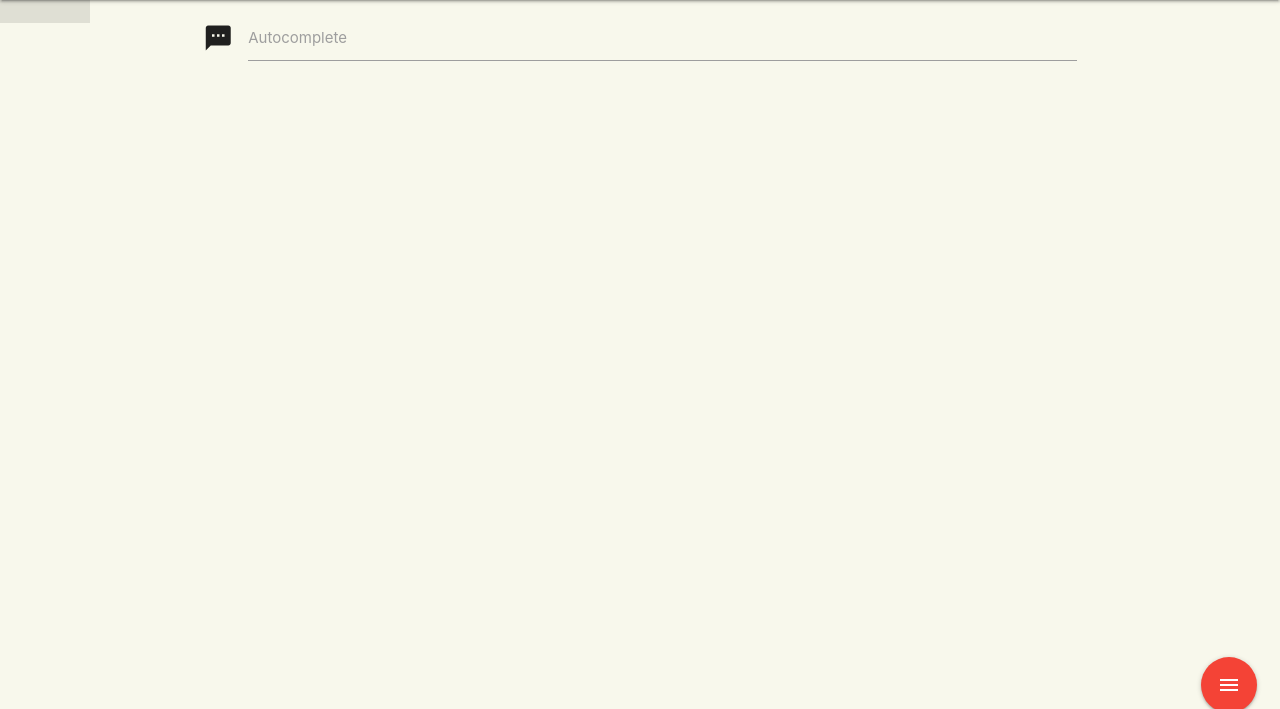
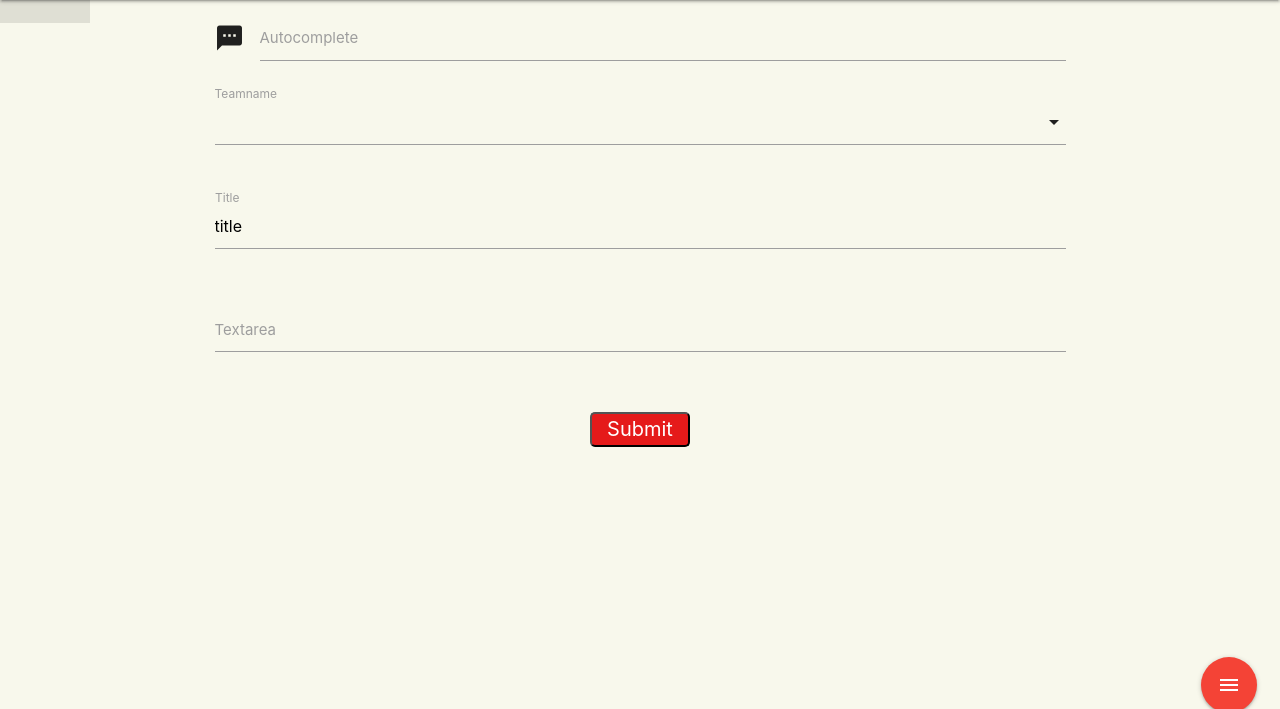
Before and after one commit to tidders2000/rmc, a Flask app: page /add_feedback in a window 1280 px wide. Shown: the part 64-773 px from the top of the page. Run offline with Flask 2, Linux system fonts and the light colour scheme; the visitor is signed in with stand-in values (Sample User, id 1); data that the repository does not hold is empty.

Commit message:
name field changed in db and add feedback form added

```diff
--- a/app.py
+++ b/app.py
@@ -106,8 +106,8 @@ def signup():
  form = SignUp()
  if request.method == 'POST' and form.validate_on_submit():
 
-       firstname=request.form['firstname']
-       lastname=request.form ['lastname']
+       fullname=request.form['fullname']
+
        password=generate_password_hash(request.form['password'])
        email=request.form['email']
        profileImage='blank_profile.png'
@@ -127,8 +127,8 @@ def signup():
 
             else:
                 with connection.cursor() as cursor:
-                    sql= "INSERT INTO `users` (`firstname`, `lastname`, `email`, `password`,`profileImage`) VALUES (%s, %s, %s, %s, %s)"
-                    cursor.execute(sql,(firstname,lastname,email,password,profileImage))
+                    sql= "INSERT INTO `users` (`name`, `email`, `password`,`profileImage`) VALUES (%s, %s, %s, %s)"
+                    cursor.execute(sql,(fullname,email,password,profileImage))
                     connection.commit()
                     flash('data added')
                     session['user'] = request.form['email']
@@ -139,22 +139,6 @@ def signup():
 
  return render_template('signup.html', form=form, page_title=page_title)
 
-@app.route('/updateInfo')
-def get_tasks():
-    page_title = "Update Info"
-    try:
-    # Run a query
-     with connection.cursor(pymysql.cursors.DictCursor) as cursor:
-        sql = " SELECT users.id, users.firstname, users.lastname,location.locationname,teamname.teamname FROM users INNER JOIN location ON location.id=users.id INNER JOIN teamname ON teamname.id=users.teamid"
-        cursor.execute(sql)
-        result = cursor.fetchall()
-
-    except:
-    # Close the connection, regardless of whether or not the above was successful
-     print("An exception occurred")
-
-
-    return render_template('updateInfo.html', users=result, page_title=page_title)
 
 @app.route("/mail")
 def index():
@@ -183,7 +167,14 @@ def feedback():
 def add_feedback():
     if g.user:
         page_title="Add Feedback"
-        return render_template("add_feedback.html", page_title=page_title)
+        try:
+         with connection.cursor(pymysql.cursors.DictCursor) as cursor:
+             sql= "SELECT * FROM teamname;"
+             cursor.execute(sql)
+             teamname = cursor.fetchall()
+        except: flash('error')
+
+        return render_template("add_feedback.html", page_title=page_title, teamname=teamname)
     return redirect('/')
 
 
@@ -224,8 +215,8 @@ def myprofile():
         except:
             flash('error')
         if request.method == 'POST':
-                  firstname=request.form['firstname']
-                  lastname=request.form['lastname']
+                  fullname=request.form['fullname']
+
                   biog=request.form['biog']
                   team=request.form['teamie']
                   userid=request.form['id']
@@ -236,9 +227,9 @@ def myprofile():
 
                   try:
                       with connection.cursor(pymysql.cursors.DictCursor) as cursor:
-                          sql="UPDATE users SET firstname=%s, lastname=%s, biog=%s, teamId=%s, locationId=%s where id=%s"
+                          sql="UPDATE users SET name=%s, biog=%s, teamId=%s, locationId=%s where id=%s"
 
-                          cursor.execute(sql,(firstname,lastname,biog,team,location,userid))
+                          cursor.execute(sql,(fullname,biog,team,location,userid))
                           connection.commit()
                   except:
                         flash('unable to change data')
@@ -298,11 +289,12 @@ def upload_file():
 
             return redirect('home')
     return render_template('ppupload.html', profilepic=profilepic)
+
 @app.route('/names')
 def names():
      try:
                  with connection.cursor(pymysql.cursors.DictCursor) as cursor:
-                    sql="SELECT firstname FROM users"
+                    sql="SELECT name FROM users"
                     cursor.execute(sql)
                     connection.commit()
                     names=cursor.fetchall()
@@ -312,6 +304,7 @@ def names():
 
      return jsonify(names)
 
+
 if __name__=='__main__':
 
     app.run(host=os.environ.get('IP'),
--- a/forms.py
+++ b/forms.py
@@ -9,8 +9,8 @@ class LoginForm(FlaskForm):
     submit = SubmitField('Sign In')
 
 class SignUp(FlaskForm):
-    firstname = StringField('firstname', validators=[DataRequired()])
-    lastname = StringField('lastname', validators=[DataRequired()])
+    fullname = StringField('firstname', validators=[DataRequired()])
+
     email = StringField('email', validators=[DataRequired()])
     password = PasswordField('password', validators=[DataRequired()])
     submit = SubmitField('Sign In')
--- a/static/js/javascript.js
+++ b/static/js/javascript.js
@@ -23,7 +23,7 @@
         var names = {};
         for (var i = 0; i < response.length; i++) {
           //console.log(countryArray[i].name);
-          names[response[i].firstname] = response[i].flag; //countryArray[i].flag or null
+          names[response[i].name] = response[i].flag; //countryArray[i].flag or null
         }
         $('input.autocomplete').autocomplete({
           data: names,
--- a/templates/add_feedback.html
+++ b/templates/add_feedback.html
@@ -5,14 +5,40 @@
 
   <div class="row">
     <div class="col s12">
+        <form class="col s12" action="" method="POST">
       <div class="row">
         <div class="input-field col s12">
           <i class="material-icons prefix">textsms</i>
           <input type="text" id="autocomplete-input" class="autocomplete">
           <label for="autocomplete-input">Autocomplete</label>
         </div>
+         <div class="input-field col s12">
+    <select name='teamie'>
+    {% for team in teamname %}
+      <option value="{{team.id}}" id='teamname' name='teamname'>{{team.teamname}}</option>
+    {% endfor %}
+    </select>
+    <label>Teamname</label>
+  </div>
       </div>
+      <div class="row">
+        <div class="input-field col s12">
+          <input  value="title" id="title" type="text" >
+          <label for="title">Title</label>
+        </div>
+      </div>
+      <div class="row">
+        <div class="input-field col s12">
+          <textarea id="textarea1" class="materialize-textarea"></textarea>
+          <label for="textarea1">Textarea</label>
+        </div>
+      </div>
+
     </div>
+    <div class="input-submit center">
+                    <input type="submit" value="Submit" class="button_sign"></div><br>
+      </form>              </div>
+
   </div>
 
 
--- a/templates/signup.html
+++ b/templates/signup.html
@@ -7,12 +7,9 @@
           {{ form.hidden_tag() }}
       <div class="row">
         <div class="input-field col s6">
-         {{ form.firstname.label }}<br> {{ form.firstname(size=32) }}
+         {{ form.fullname.label }}<br> {{ form.fullname(size=60) }}
         </div>
-        <div class="input-field col s6">
-          {{ form.lastname.label }}<br> {{ form.lastname(size=32) }}
 
-        </div>
       </div>
 
       <div class="row">
```
Also changed, not shown: templates/myprofile.html (+3 -6 lines).
